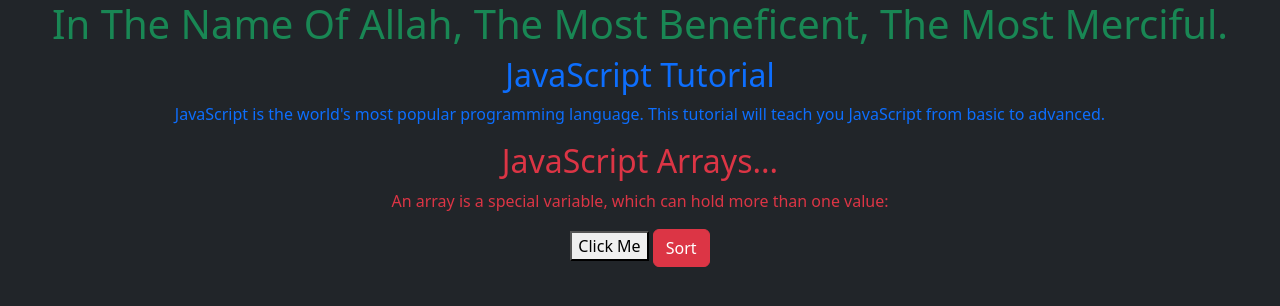
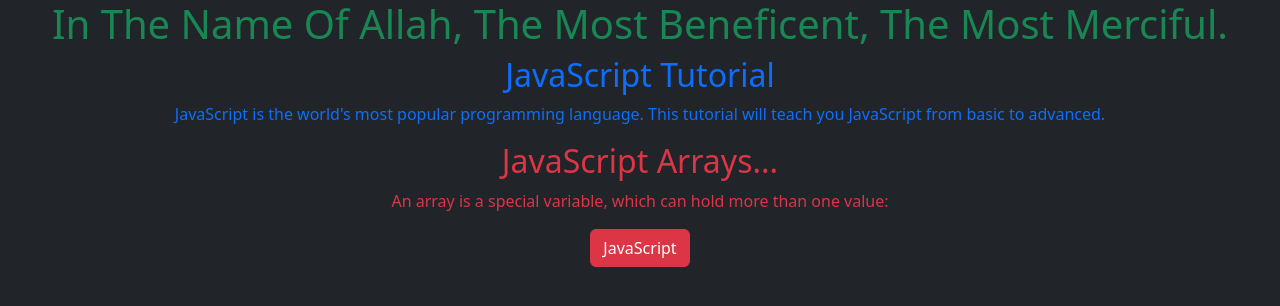
Before and after one commit to rahimbd296345/JavaScript-Tutorial, a website: page index.html in a window 1280 px wide. Drawn offline with nearby package versions, Linux system fonts and the light colour scheme.

Commit message:
24.11.2022

```diff
--- a/index.html
+++ b/index.html
@@ -64,9 +64,9 @@
 
                 <p class="text-danger">An array is a special variable, which can hold more than one value:</p>
 
-                  <button onclick="document.getElementById('demo').innerHTML = getRndInteger(1,10)">Click Me</button>
 
-                  <button class="btn btn-danger" onclick="myFunction()">Sort</button>
+
+                  <button class="btn btn-danger" onclick="myFunction()">JavaScript </button>
                   <!-- <button class="btn btn-primary" onclick="myFunction2()">Sort Numerically</button> -->
 
 
```
